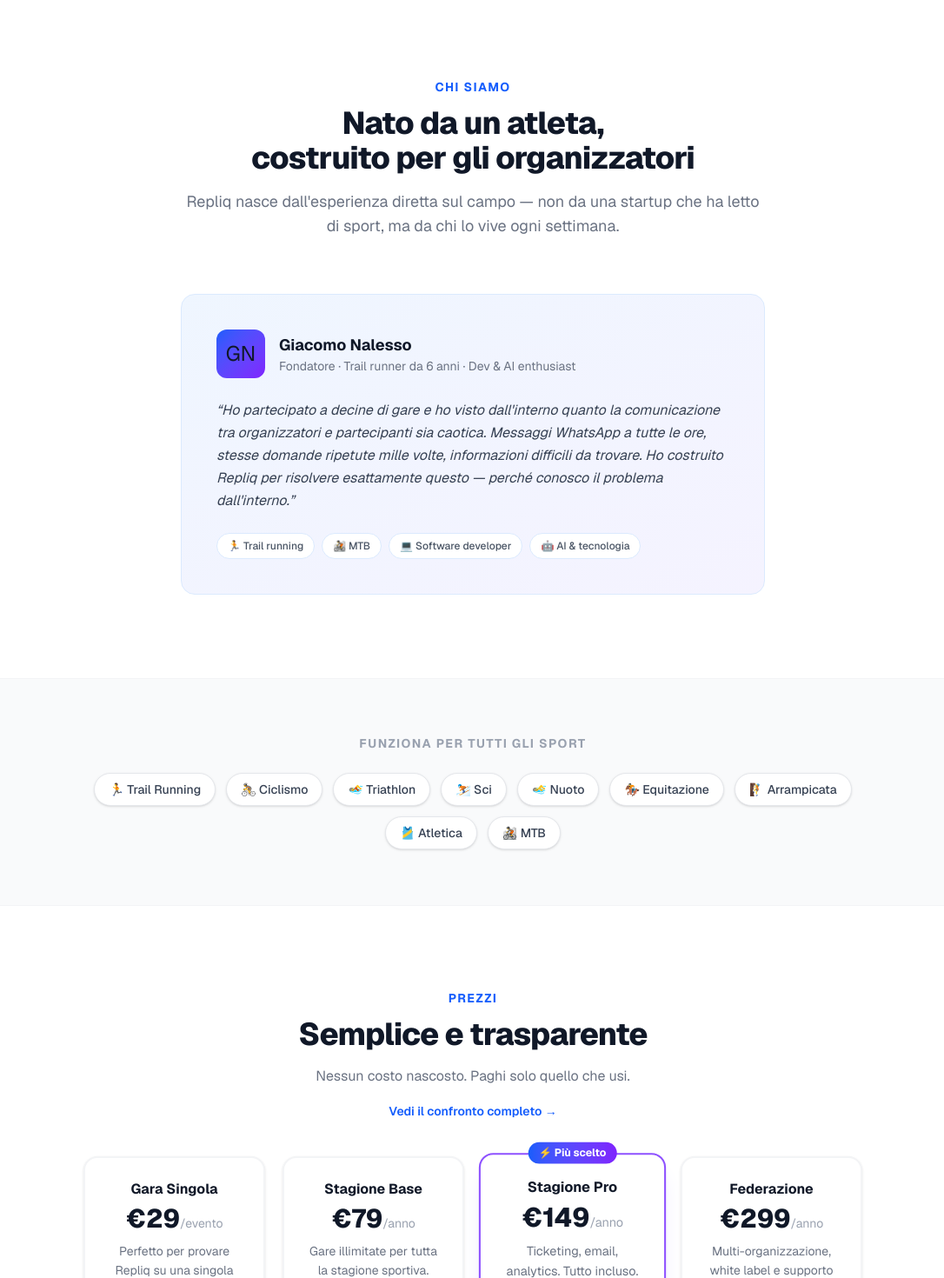
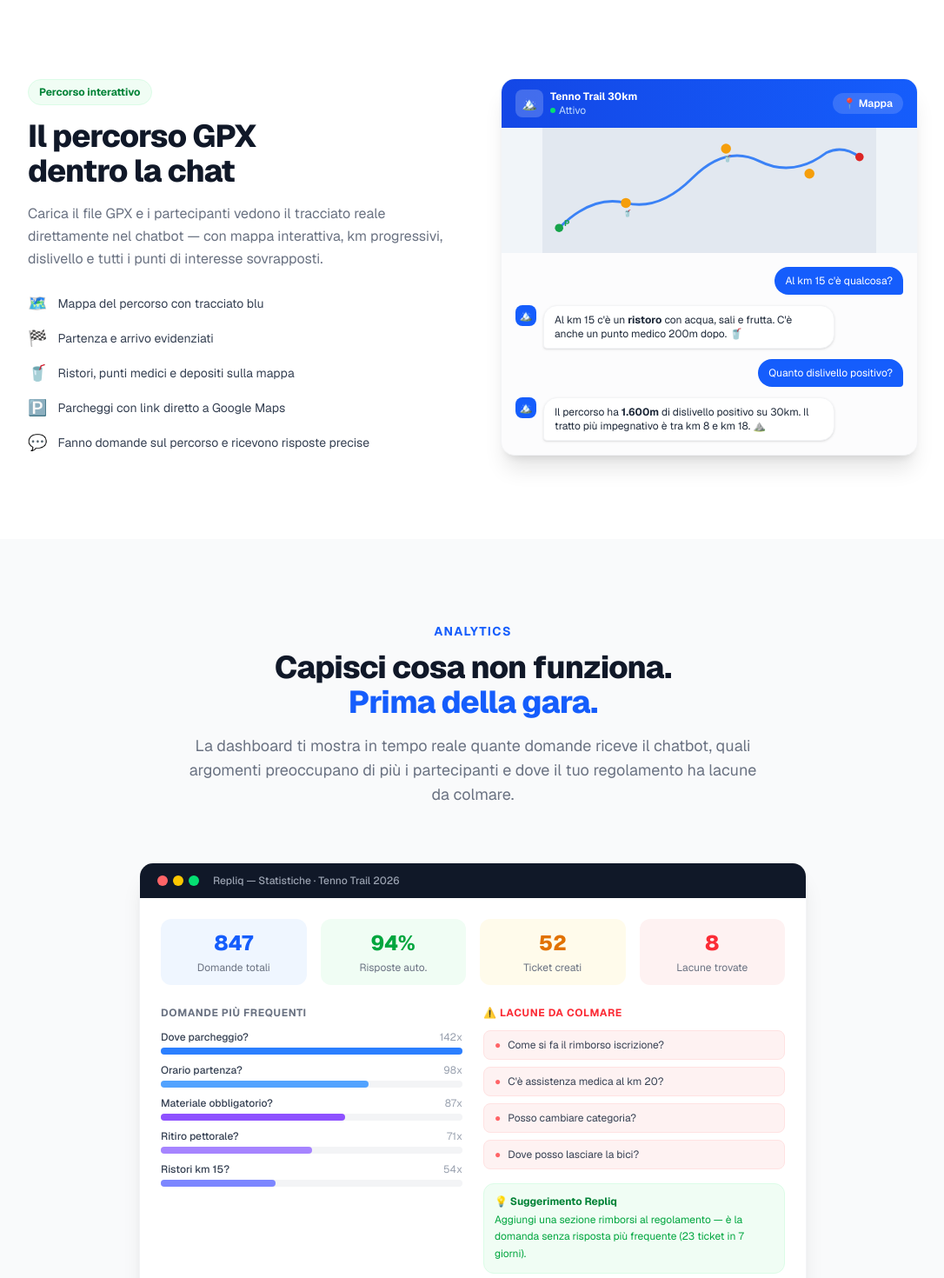
Before and after one commit to giacomonalesso93-maker/racebot-landing, a Next.js app: page / in a window 1280 px wide. Shown: the part 7300-8770 px from the top of the page at 87% size, without its empty margins (96-1182 px from the left). Built offline with nearby package versions, Linux system fonts and the light colour scheme.

Commit message:
Sezioni GPX nel chatbot + dashboard statistiche mockup

```diff
--- a/app/page.tsx
+++ b/app/page.tsx
@@ -597,6 +597,147 @@
         </div>
       </section>
 
+      {/* GPX NEL CHATBOT */}
+      <section className="py-24 px-6">
+        <div className="max-w-5xl mx-auto grid md:grid-cols-2 gap-16 items-center">
+          <div>
+            <div className="inline-block bg-green-50 text-green-700 text-xs font-bold px-3 py-1.5 rounded-full mb-4 border border-green-100">Percorso interattivo</div>
+            <h2 className="text-4xl font-extrabold mb-4 tracking-tight">Il percorso GPX<br />dentro la chat</h2>
+            <p className="text-gray-500 leading-relaxed mb-6">Carica il file GPX e i partecipanti vedono il tracciato reale direttamente nel chatbot — con mappa interattiva, km progressivi, dislivello e tutti i punti di interesse sovrapposti.</p>
+            <div className="flex flex-col gap-3">
+              {[
+                { icon: "🗺️", text: "Mappa del percorso con tracciato blu" },
+                { icon: "🏁", text: "Partenza e arrivo evidenziati" },
+                { icon: "🥤", text: "Ristori, punti medici e depositi sulla mappa" },
+                { icon: "🅿️", text: "Parcheggi con link diretto a Google Maps" },
+                { icon: "💬", text: "Fanno domande sul percorso e ricevono risposte precise" },
+              ].map((item, i) => (
+                <div key={i} className="flex items-center gap-3 text-sm text-gray-700">
+                  <span className="text-lg">{item.icon}</span> {item.text}
+                </div>
+              ))}
+            </div>
+          </div>
+          {/* Mockup chat con mappa */}
+          <div className="bg-white rounded-2xl shadow-xl border border-gray-100 overflow-hidden">
+            <div className="bg-gradient-to-r from-blue-700 to-blue-600 px-4 py-3 flex items-center justify-between">
+              <div className="flex items-center gap-2">
+                <div className="w-8 h-8 bg-white/20 rounded-lg flex items-center justify-center text-sm">🏔️</div>
+                <div>
+                  <div className="text-white text-xs font-bold">Tenno Trail 30km</div>
+                  <div className="text-blue-200 text-xs flex items-center gap-1"><span className="w-1.5 h-1.5 bg-green-400 rounded-full inline-block"></span> Attivo</div>
+                </div>
+              </div>
+              <button className="bg-white/15 text-white text-xs px-3 py-1 rounded-full font-semibold">📍 Mappa</button>
+            </div>
+            {/* Finta mappa */}
+            <div className="bg-slate-100 h-36 relative overflow-hidden">
+              <svg className="w-full h-full" viewBox="0 0 400 150">
+                <rect width="400" height="150" fill="#e2e8f0"/>
+                <path d="M20,120 Q60,80 100,90 Q140,100 180,60 Q220,20 260,40 Q300,60 340,30 Q360,20 380,35" stroke="#3b82f6" strokeWidth="3" fill="none" strokeLinecap="round"/>
+                <circle cx="20" cy="120" r="5" fill="#16a34a"/>
+                <circle cx="380" cy="35" r="5" fill="#dc2626"/>
+                <circle cx="100" cy="90" r="6" fill="#f59e0b"/>
+                <circle cx="220" cy="25" r="6" fill="#f59e0b"/>
+                <circle cx="320" cy="55" r="6" fill="#f59e0b"/>
+                <text x="26" y="118" fontSize="10" fill="#16a34a" fontWeight="bold">P</text>
+                <text x="97" y="105" fontSize="8" fill="#92400e">🥤</text>
+                <text x="217" y="40" fontSize="8" fill="#92400e">🥤</text>
+              </svg>
+            </div>
+            <div className="p-4 flex flex-col gap-3 bg-gray-50/50">
+              <div className="flex justify-end"><div className="bg-blue-600 text-white text-xs px-3 py-2 rounded-2xl rounded-br-sm max-w-[75%]">Al km 15 c&apos;è qualcosa?</div></div>
+              <div className="flex justify-start gap-2">
+                <div className="w-6 h-6 bg-blue-600 rounded-lg flex items-center justify-center text-xs flex-shrink-0">🏔️</div>
+                <div className="bg-white text-gray-800 text-xs px-3 py-2 rounded-2xl rounded-bl-sm shadow-sm border border-gray-100 max-w-[75%]">Al km 15 c&apos;è un <strong>ristoro</strong> con acqua, sali e frutta. C&apos;è anche un punto medico 200m dopo. 🥤</div>
+              </div>
+              <div className="flex justify-end"><div className="bg-blue-600 text-white text-xs px-3 py-2 rounded-2xl rounded-br-sm max-w-[75%]">Quanto dislivello positivo?</div></div>
+              <div className="flex justify-start gap-2">
+                <div className="w-6 h-6 bg-blue-600 rounded-lg flex items-center justify-center text-xs flex-shrink-0">🏔️</div>
+                <div className="bg-white text-gray-800 text-xs px-3 py-2 rounded-2xl rounded-bl-sm shadow-sm border border-gray-100 max-w-[75%]">Il percorso ha <strong>1.600m</strong> di dislivello positivo su 30km. Il tratto più impegnativo è tra km 8 e km 18. ⛰️</div>
+              </div>
+            </div>
+          </div>
+        </div>
+      </section>
+
+      {/* DASHBOARD STATISTICHE */}
+      <section className="py-24 px-6 bg-gray-50">
+        <div className="max-w-5xl mx-auto">
+          <div className="text-center mb-16">
+            <p className="text-blue-600 font-bold text-sm uppercase tracking-widest mb-3">Analytics</p>
+            <h2 className="text-4xl font-extrabold tracking-tight mb-4">Capisci cosa non funziona.<br /><span className="text-blue-600">Prima della gara.</span></h2>
+            <p className="text-gray-500 text-lg max-w-2xl mx-auto">La dashboard ti mostra in tempo reale quante domande riceve il chatbot, quali argomenti preoccupano di più i partecipanti e dove il tuo regolamento ha lacune da colmare.</p>
+          </div>
+          {/* Mockup dashboard stats */}
+          <div className="bg-white rounded-2xl shadow-xl border border-gray-100 overflow-hidden max-w-3xl mx-auto">
+            <div className="bg-gray-900 px-5 py-3 flex items-center gap-2">
+              <div className="flex gap-1.5"><div className="w-3 h-3 rounded-full bg-red-400"/><div className="w-3 h-3 rounded-full bg-yellow-400"/><div className="w-3 h-3 rounded-full bg-green-400"/></div>
+              <span className="text-gray-400 text-xs ml-2 font-medium">Repliq — Statistiche · Tenno Trail 2026</span>
+            </div>
+            <div className="p-6">
+              {/* Stat cards */}
+              <div className="grid grid-cols-4 gap-4 mb-6">
+                {[
+                  {v:"847", l:"Domande totali", c:"text-blue-600", bg:"bg-blue-50"},
+                  {v:"94%", l:"Risposte auto.", c:"text-green-600", bg:"bg-green-50"},
+                  {v:"52", l:"Ticket creati", c:"text-amber-600", bg:"bg-amber-50"},
+                  {v:"8", l:"Lacune trovate", c:"text-red-500", bg:"bg-red-50"},
+                ].map((s,i)=>(
+                  <div key={i} className={`${s.bg} rounded-xl p-3 text-center`}>
+                    <div className={`text-2xl font-extrabold ${s.c}`}>{s.v}</div>
+                    <div className="text-xs text-gray-500 mt-1">{s.l}</div>
+                  </div>
+                ))}
+              </div>
+              <div className="grid md:grid-cols-2 gap-6">
+                {/* Top domande */}
+                <div>
+                  <div className="text-xs font-bold text-gray-500 uppercase tracking-wider mb-3">Domande più frequenti</div>
+                  {[
+                    {q:"Dove parcheggio?", n:142, pct:100, c:"bg-blue-500"},
+                    {q:"Orario partenza?", n:98, pct:69, c:"bg-blue-400"},
+                    {q:"Materiale obbligatorio?", n:87, pct:61, c:"bg-violet-500"},
+                    {q:"Ritiro pettorale?", n:71, pct:50, c:"bg-violet-400"},
+                    {q:"Ristori km 15?", n:54, pct:38, c:"bg-indigo-400"},
+                  ].map((item,i)=>(
+                    <div key={i} className="mb-2.5">
+                      <div className="flex justify-between text-xs mb-1">
+                        <span className="text-gray-700 font-medium">{item.q}</span>
+                        <span className="text-gray-400">{item.n}x</span>
+                      </div>
+                      <div className="h-2 bg-gray-100 rounded-full">
+                        <div className={`h-2 ${item.c} rounded-full transition-all`} style={{width:`${item.pct}%`}}/>
+                      </div>
+                    </div>
+                  ))}
+                </div>
+                {/* Lacune */}
+                <div>
+                  <div className="text-xs font-bold text-red-500 uppercase tracking-wider mb-3">⚠️ Lacune da colmare</div>
+                  <div className="flex flex-col gap-2 mb-4">
+                    {[
+                      "Come si fa il rimborso iscrizione?",
+                      "C'è assistenza medica al km 20?",
+                      "Posso cambiare categoria?",
+                      "Dove posso lasciare la bici?",
+                    ].map((q,i)=>(
+                      <div key={i} className="flex items-center gap-2 text-xs text-gray-700 bg-red-50 border border-red-100 rounded-lg px-3 py-2">
+                        <span className="text-red-400 font-bold">●</span> {q}
+                      </div>
+                    ))}
+                  </div>
+                  <div className="bg-green-50 border border-green-100 rounded-xl p-3">
+                    <div className="text-xs font-bold text-green-700 mb-1">💡 Suggerimento Repliq</div>
+                    <div className="text-xs text-green-600 leading-relaxed">Aggiungi una sezione rimborsi al regolamento — è la domanda senza risposta più frequente (23 ticket in 7 giorni).</div>
+                  </div>
+                </div>
+              </div>
+            </div>
+          </div>
+        </div>
+      </section>
+
       {/* CHI SIAMO */}
       <section id="chi-siamo" className="py-24 px-6">
         <div className="max-w-4xl mx-auto">
```
